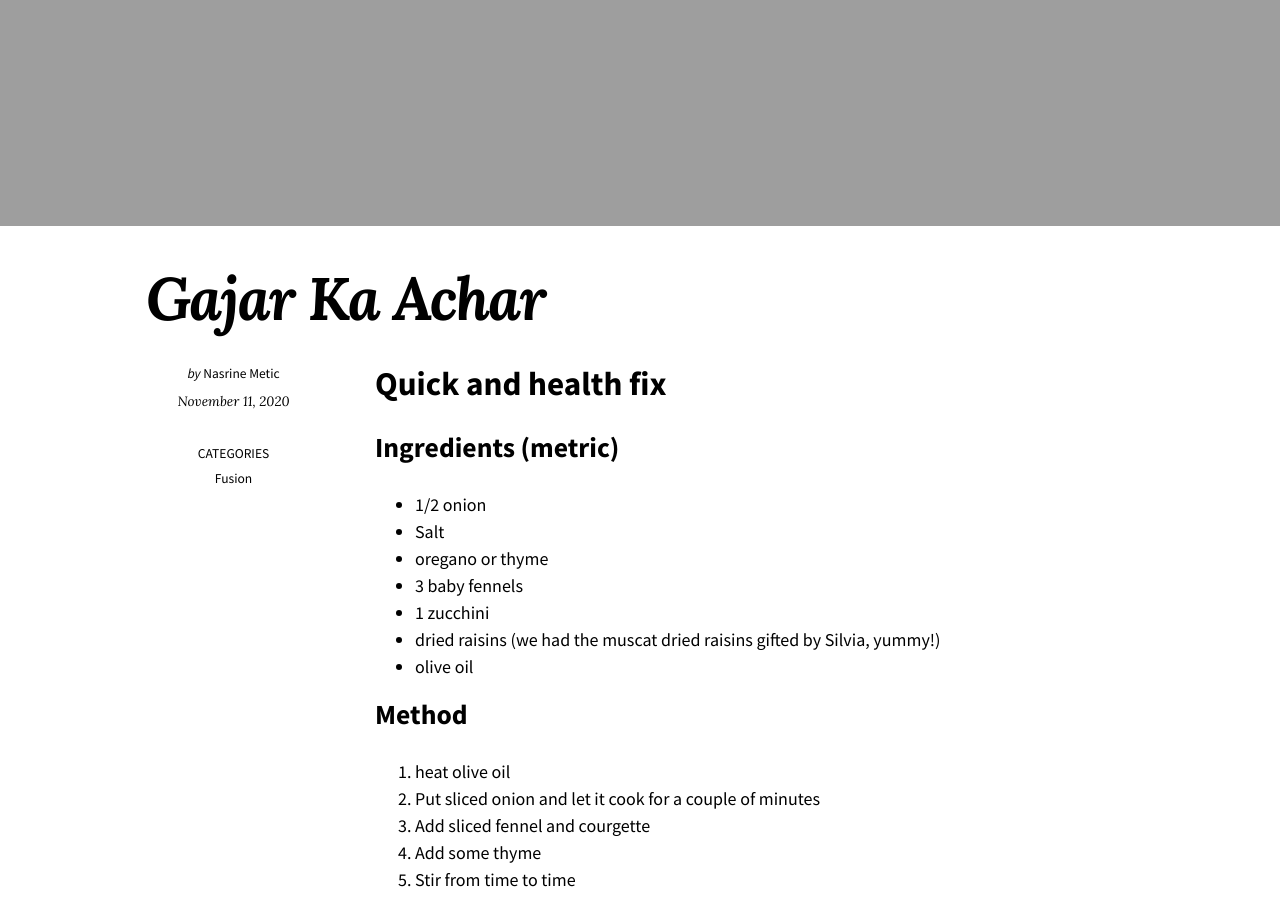
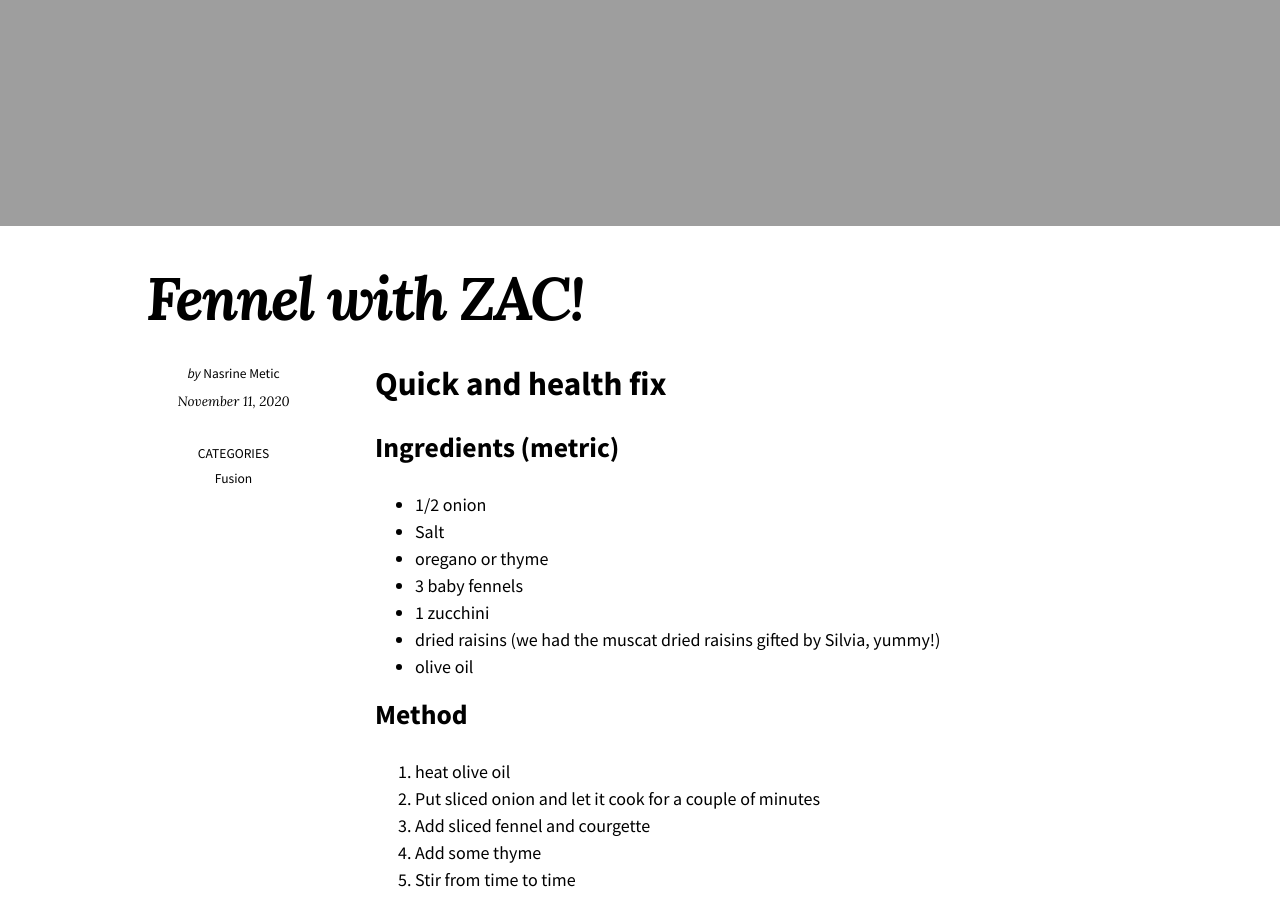
Before and after one commit to fraterenz/recipes, a Jekyll site: the page built from _posts/2020-11-11-fennel-courgette-raisins.md, in a window 1280 px wide and 900 px high, scrolled down 780 px. Built offline with Jekyll 4.4.1, drawn with Linux system fonts in a browser that asks for light colours; nearby versions of some CDN libraries.

Commit message:
corrected title of fennels

```diff
--- a/_posts/2020-11-11-fennel-courgette-raisins.md
+++ b/_posts/2020-11-11-fennel-courgette-raisins.md
@@ -1,5 +1,5 @@
 ---
-title: "Gajar Ka Achar"
+title: "Fennel with ZAC!"
 layout: post
 author: nm
 categories:
```
